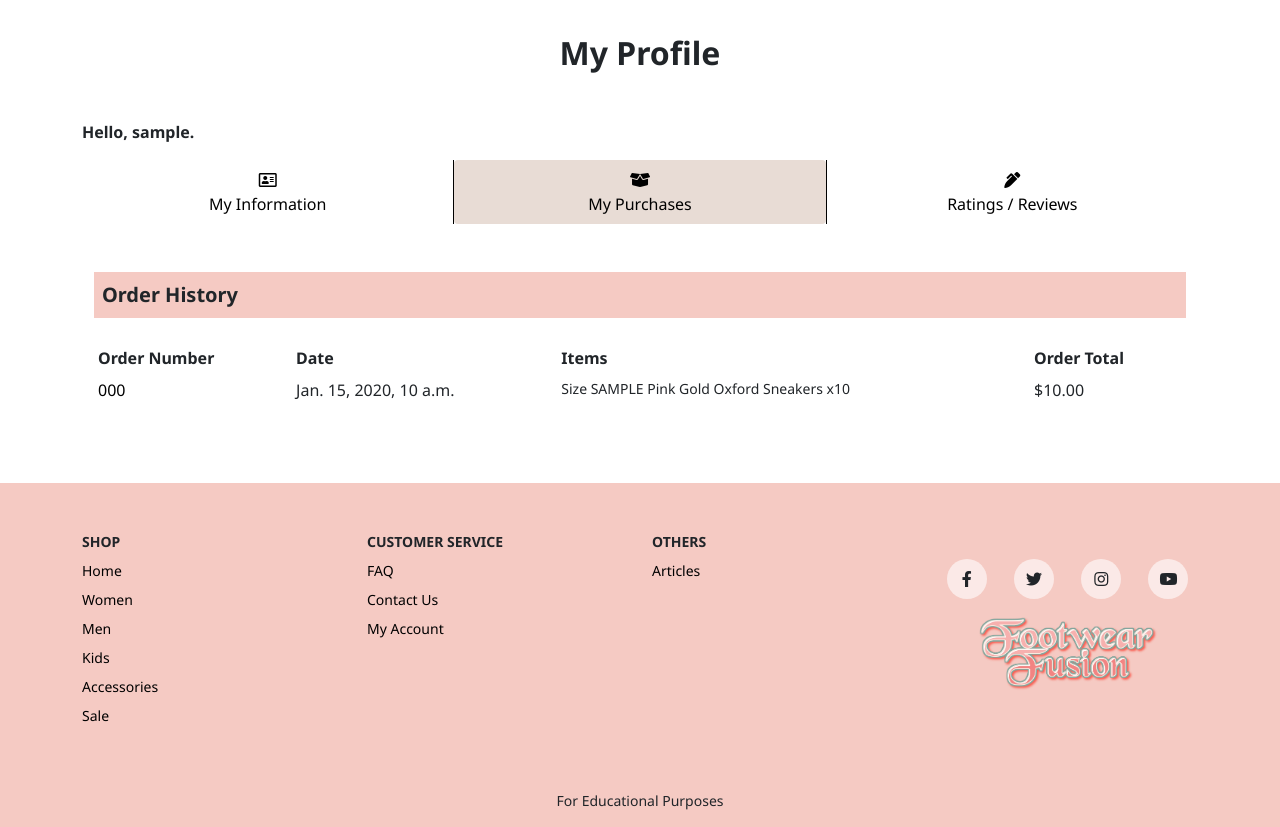
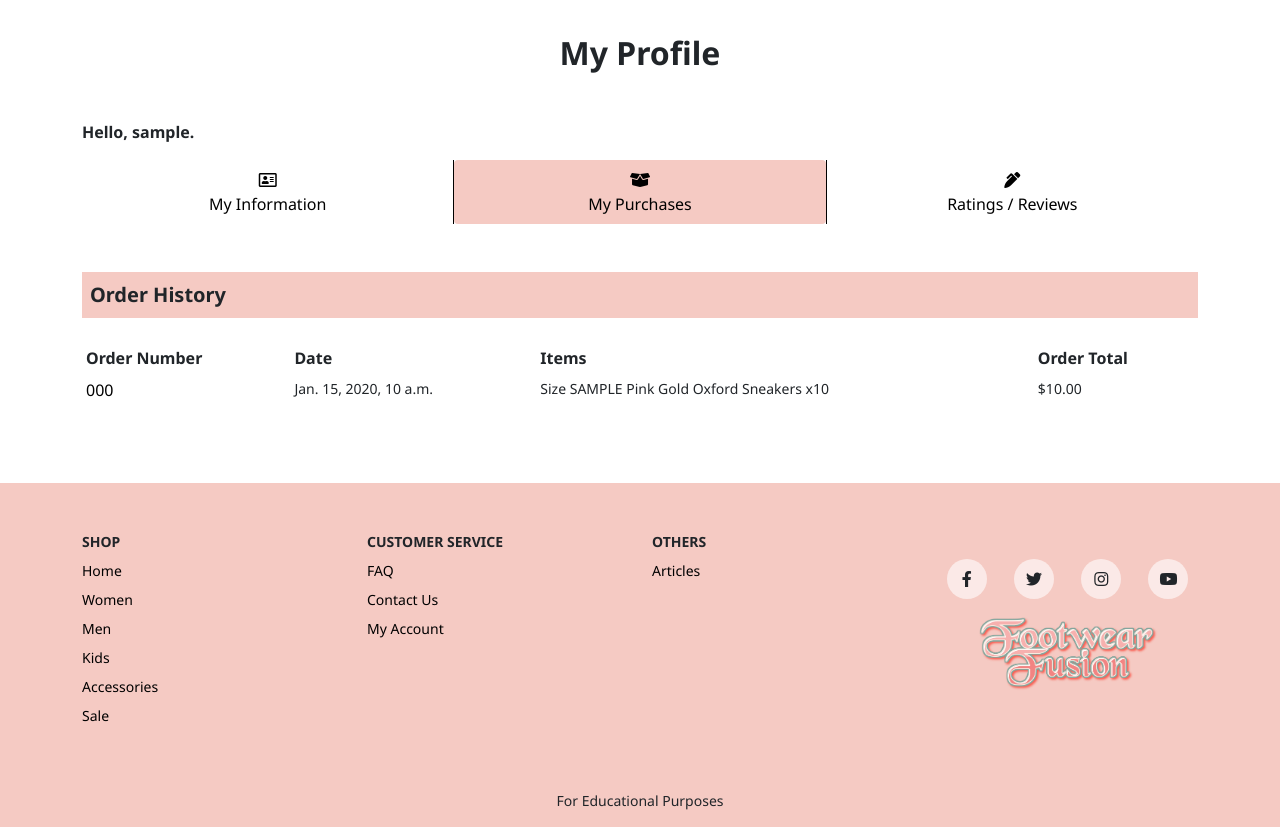
Before and after one commit to irebernardidev/Footwear-Fusion, a Django app: page /profile/ in a window 1280 px wide, after a click on "My Purchases". Shown: the part 197-1024 px from the top of the page. Run offline with Django 3.2, Linux system fonts and the light colour scheme; a user stored in the database is signed in; data comes from the database, SQL or seed files in the repository; tables that the repository leaves empty hold one stand-in row (values such as "Sample post"); parts of the project's set-up code (start-up, migrations or seed data) failed here and were passed over; some libraries are stand-ins or nearby versions.

Commit message:
Enhanced profile page template for better responsiveness and accessibility; included minor CSS adjustments.

```diff
--- a/Footwear_Fusion/settings.py
+++ b/Footwear_Fusion/settings.py
@@ -40,6 +40,7 @@ INSTALLED_APPS = [
     'django.contrib.messages',
     'django.contrib.staticfiles',
     'django.contrib.sites',
+    'django_countries',
     'allauth',
     'allauth.account',
     'allauth.socialaccount',
--- a/profiles/static/profiles/css/profile.css
+++ b/profiles/static/profiles/css/profile.css
@@ -1,7 +1,7 @@
 .nav-pills .nav-link.active,
 .nav-pills .show>.nav-link {
     color: #000;
-    background-color: #E8DCD5;
+    background-color: #F5CAC3;
 }
 
 .nav-pills > .nav-item:first-child,
@@ -14,6 +14,10 @@
     border: 1px solid #000;
 }
 
+.profile-form-input::-webkit-input-placeholder,
+.profile-form-input::-moz-placeholder,
+.profile-form-input:-ms-input-placeholder,
+.profile-form-input::-ms-input-placeholder,
 .profile-form-input::placeholder {
     color: #aab7c4;
 }
@@ -27,17 +31,12 @@
     color: #aab7c4;
 }
 
-.order-history {
-    max-height: 416px; /* height of profile form + submit button */
-    overflow-y: auto;
-}
-
 .item-to-be-reviewed img {
     width: 80%;
 }
 
-/* Media Queries */
-/* Very small mobile Styles */
+/* Media Queries Styles */
+/* Very small mobile */
 @media screen and (max-width: 400px) {
     .form-control,
     .form-check,
--- a/profiles/static/profiles/js/profiles.js
+++ b/profiles/static/profiles/js/profiles.js
@@ -2,7 +2,7 @@
 let countrySelected = $('#id_default_country').val();
 if(!countrySelected) {
     $('#id_default_country').css('color', '#aab7c4');
-};
+}
 $('#id_default_country').change(function() {
     countrySelected = $(this).val();
     if(!countrySelected) {
@@ -16,7 +16,7 @@ $('#id_default_country').change(function() {
 $(document).ready(function(){
     let itemToBeReviewed = $('.item-to-be-reviewed').length;
     if (itemToBeReviewed === 0) {
-        $('#reviews').html("<p>No items to be reviewed.</p>")
+        $('#reviews').html("<p>No items to be reviewed.</p>");
     }
 });
 
@@ -30,7 +30,6 @@ $(document).ready(function(){
     if (activePill) {
         $('#profile-pills a[href="' + activePill + '"]').addClass("active");
         let activeContent = activePill.substring(1);
-        console.log(activeContent)
         $('#' + activeContent).addClass("show active");
     } else {
         $('#profile-pills a[href="#information"]').addClass("active");
--- a/profiles/templates/profiles/profile.html
+++ b/profiles/templates/profiles/profile.html
@@ -1,5 +1,6 @@
 {% extends "base.html" %}
 {% load static %}
+{% block extra_title %} - Profile Page{% endblock %}
 
 {% block extra_css %}
     <link rel="stylesheet" href="{% static 'profiles/css/profile.css' %}">
@@ -8,6 +9,7 @@
 {% block page_header %}
     <div class="navbar-offset"></div>
 {% endblock %}
+
 {% block content %}
     <section>
         <div class="container">
@@ -18,7 +20,8 @@
             </div>
             <div>
                 <p><strong>Hello, {{ profile }}.</strong></p>
-                <ul class="nav nav-pills nav-justified mt-2 mb-5" id="profile-pills">
+                <!-- Pills Nav -->
+                <ul class="nav nav-pills nav-justified mt-2 mb-4 mb-sm-5" id="profile-pills">
                     <li class="nav-item">
                         <a class="nav-link" data-bs-toggle="pill" href="#information">
                             <i class="far fa-address-card"></i><br>
@@ -39,10 +42,11 @@
                     </li>
                 </ul>
 
-                <!-- Tab panes -->
+                <!-- Pills Content -->
                 <div class="tab-content">
+                    <!-- My Information -->
                     <div class="tab-pane container" id="information">
-                        <p class="mb-5">Update your delivery information.</p>
+                        <p class="mb-4 mb-sm-5">Update your delivery information.</p>
                         <div class="row">
                             <div class="col-12 col-md-7 mx-auto">
                                 <p class="fs-5 mb-4 p-2 w-100 fw-bold bg-beige">Default Delivery Information</p>
@@ -56,9 +60,10 @@
                             </div>
                         </div>
                     </div>
+                    <!-- My Purchases -->
                     <div class="tab-pane container fade" id="purchases">
                         <div class="row mb-5">
-                            <div class="col-12">
+                            <div class="col-12 px-0">
                                 {% if orders %}
                                     <p class="fs-5 mb-4 p-2 w-100 fw-bold bg-beige">Order History</p>
                                     <div class="order-history table-responsive">
@@ -80,7 +85,7 @@
                                                                 {{ order.order_number|truncatechars:6 }}
                                                             </a>
                                                         </td>
-                                                        <td>{{ order.date }}</td>
+                                                        <td class="small">{{ order.date }}</td>
                                                         <td>
                                                             <ul class="list-unstyled">
                                                                 {% for item in order.lineitems.all %}
@@ -92,7 +97,7 @@
                                                                 {% endfor %}
                                                             </ul>
                                                         </td>
-                                                        <td>${{ order.grand_total }}</td>
+                                                        <td class="small">${{ order.grand_total }}</td>
                                                     </tr>
                                                 {% endfor %}
                                             </tbody>
@@ -104,10 +109,14 @@
                             </div>
                         </div>
                     </div>
+                    <!-- Ratings/ Reviews -->
                     <div class="tab-pane container fade" id="reviews">
                         <div class="row">
                             <div class="col-12 mx-auto">
-                                <p class="mb-4">Help other people to make decisions in buying products by giving reviews on products that you have purchased before!</p>
+                                <p class="mb-4">
+                                    How do you find the items? Help other people to make decisions
+                                    to buy the products by giving reviews below!
+                                </p>
                                 <div class="row mb-5">
                                     <!-- Display products that have been purchased by user, but not yet reviewed -->
                                     {% for order in orders %}
@@ -116,7 +125,8 @@
                                                 <div class="col-12 col-lg-6">
                                                     <div class="row g-0 my-3 item-to-be-reviewed">
                                                         <div class="col-7 pe-2">
-                                                            <a href="{% url 'product_detail' item.product.id %}" class="d-flex justify-content-center">
+                                                            <a href="{% url 'product_detail' item.product.id %}"
+                                                                class="d-flex justify-content-center">
                                                                 {% if item.product.image %}
                                                                     <img src="{{ item.product.image.url }}" alt="{{ product.name }}">
                                                                 {% else %}
@@ -125,9 +135,13 @@
                                                             </a>
                                                         </div>
                                                         <div class="col-5 d-flex flex-column justify-content-center">
-                                                            <p class="my-0"><strong><small>{{ item.product.name }}</small></strong></p>
-                                                            <p class="my-0"><small>{% if item.product_size %}Size {{ item.product_size|upper }}{% endif %}</small></p>
-                                                            <a href="{% url 'add_review' item.product.id %}" class="btn btn-beige mt-3"><small><i class="fas fa-pen-alt"></i> Give Review</small></a>
+                                                            <p class="my-0"><strong>{{ item.product.name }}</strong></p>
+                                                            <p class="my-0">
+                                                                {% if item.product_size %}Size {{ item.product_size|upper }}{% endif %}
+                                                            </p>
+                                                            <a href="{% url 'add_review' item.product.id %}" class="btn btn-beige mt-3">
+                                                                <small><i class="fas fa-pen-alt"></i> Give Review</small>
+                                                            </a>
                                                         </div>
                                                     </div>
                                                 </div>
--- a/profiles/urls.py
+++ b/profiles/urls.py
@@ -3,5 +3,6 @@ from . import views
 
 urlpatterns = [
     path('', views.profile, name='profile'),
-    path('order_history/<order_number>', views.order_history, name='order_history'),
+    path('order_history/<order_number>', views.order_history,
+         name='order_history'),
 ]
```
Also changed, not shown: profiles/models.py (+10 -6 lines), profiles/views.py (+5 -3 lines). Lines whose indentation alone changed are shown as unchanged.
